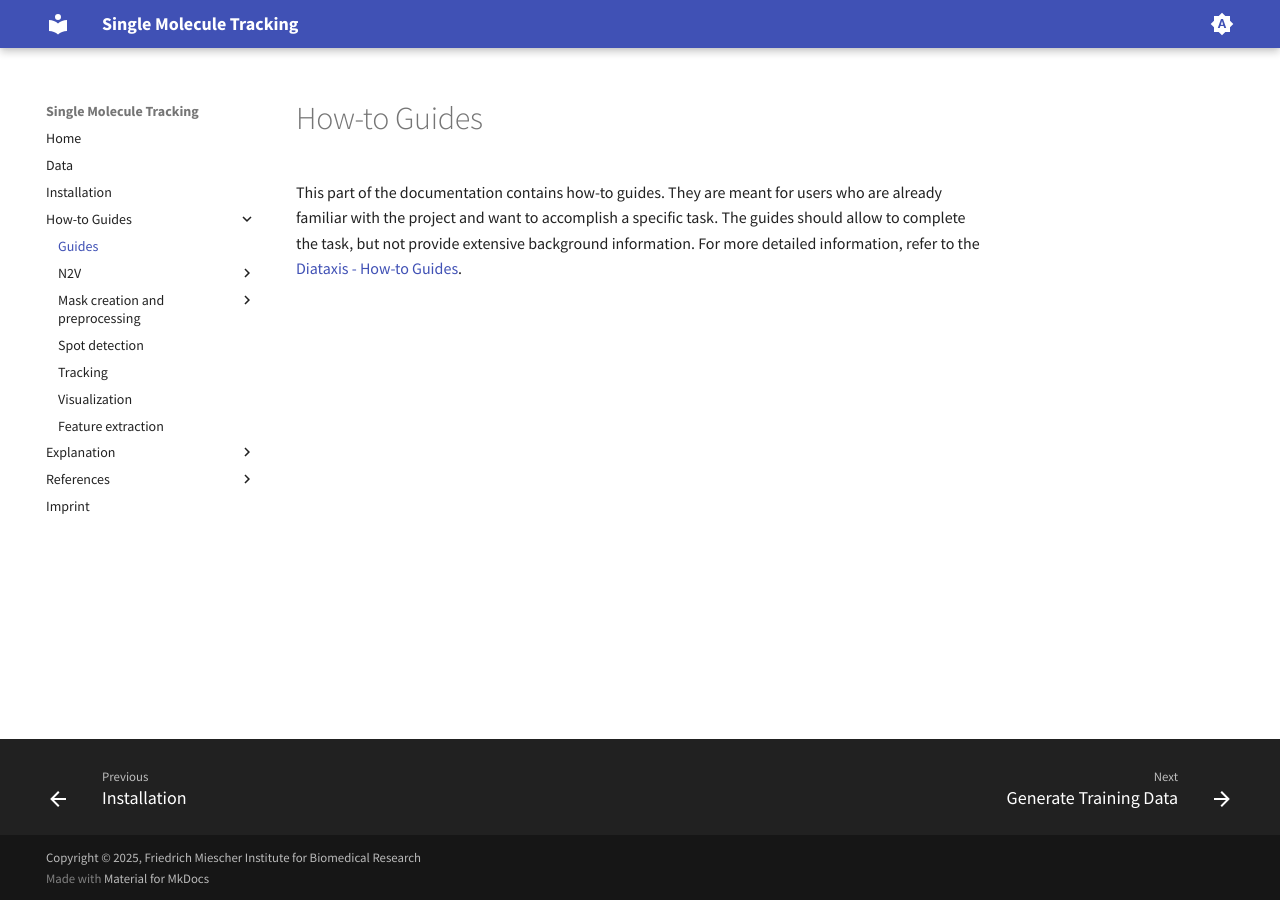
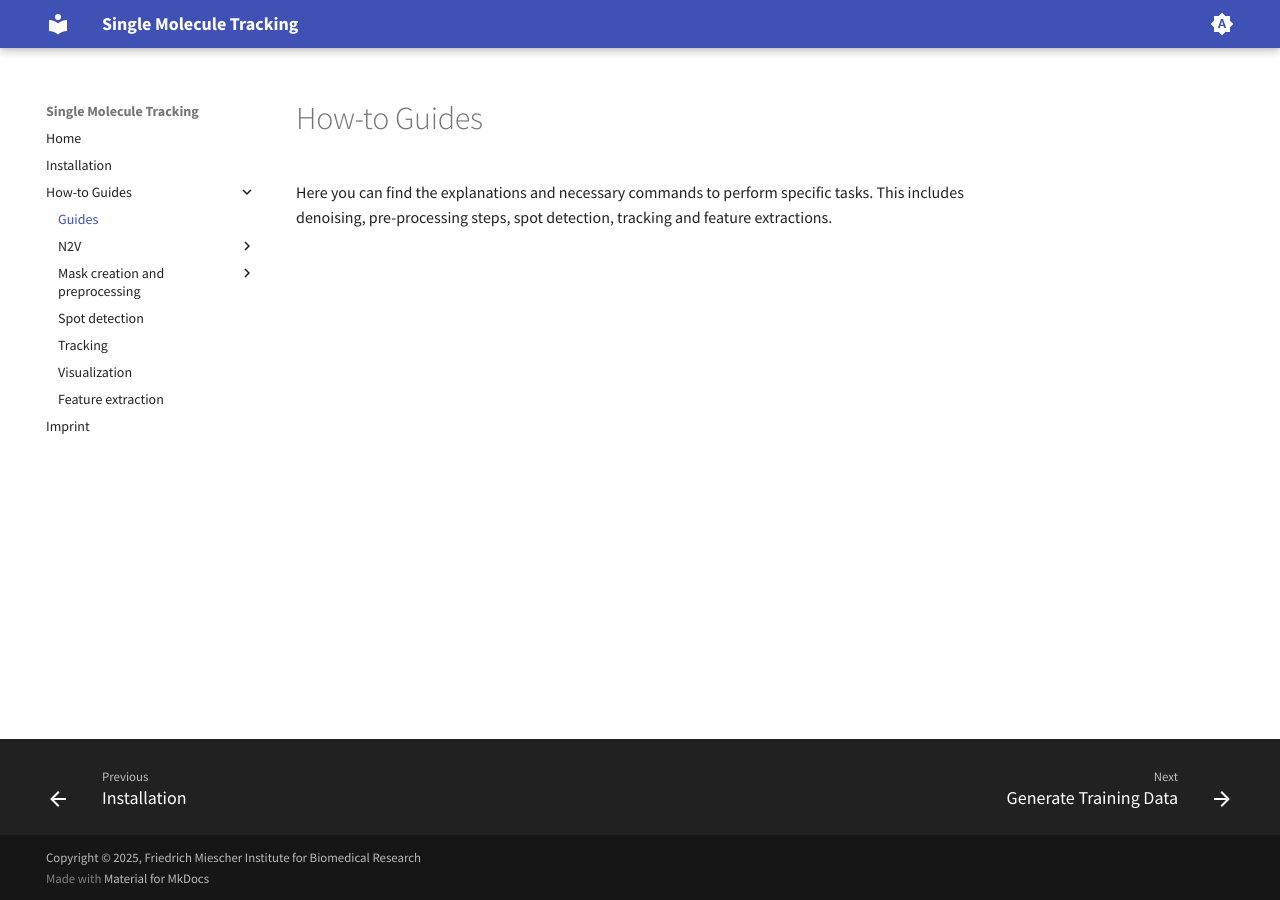
Before and after one commit to fmi-basel/singlemolecule-tracking, an MkDocs documentation site: the page built from docs/how_to/guides.md, in a window 1280 px wide. Built offline with MkDocs 1.6.1 and Material for MkDocs 9.7.7, drawn with Linux system fonts in a browser that asks for light colours.

Commit message:
Updated mkdocs and how-to-guides

```diff
--- a/docs/how_to/guides.md
+++ b/docs/how_to/guides.md
@@ -1,2 +1,2 @@
 # How-to Guides
-This part of the documentation contains how-to guides. They are meant for users who are already familiar with the project and want to accomplish a specific task. The guides should allow to complete the task, but not provide extensive background information. For more detailed information, refer to the [Diataxis - How-to Guides](https://diataxis.fr/how-to-guides/).
+Here you can find the explanations and necessary commands to perform specific tasks. This includes denoising, pre-processing steps, spot detection, tracking and feature extractions.
--- a/mkdocs.yml
+++ b/mkdocs.yml
@@ -5,9 +5,8 @@ site_name: Single Molecule Tracking
 copyright: Copyright &copy; 2025, Friedrich Miescher Institute for Biomedical Research
 nav:
   - Home: index.md
-  - Data: data.md
   - Installation: installation.md
-  - 'How-to Guides':
+  - How-to Guides:
     - 'Guides': how_to/guides.md
     - 'N2V':
         - 'Generate Training Data': how_to/N2V_generate_train_data.md
@@ -20,10 +19,6 @@ nav:
     - 'Tracking': how_to/Tracking.md
     - 'Visualization': how_to/Visualization.md
     - 'Feature extraction': how_to/Feature-extraction.md
-  - Explanation:
-    - 'Explanations': explanation/explanations.md
-  - References:
-    - References: references/references.md
   - Imprint: imprint.md
 theme:
   name: material
```
